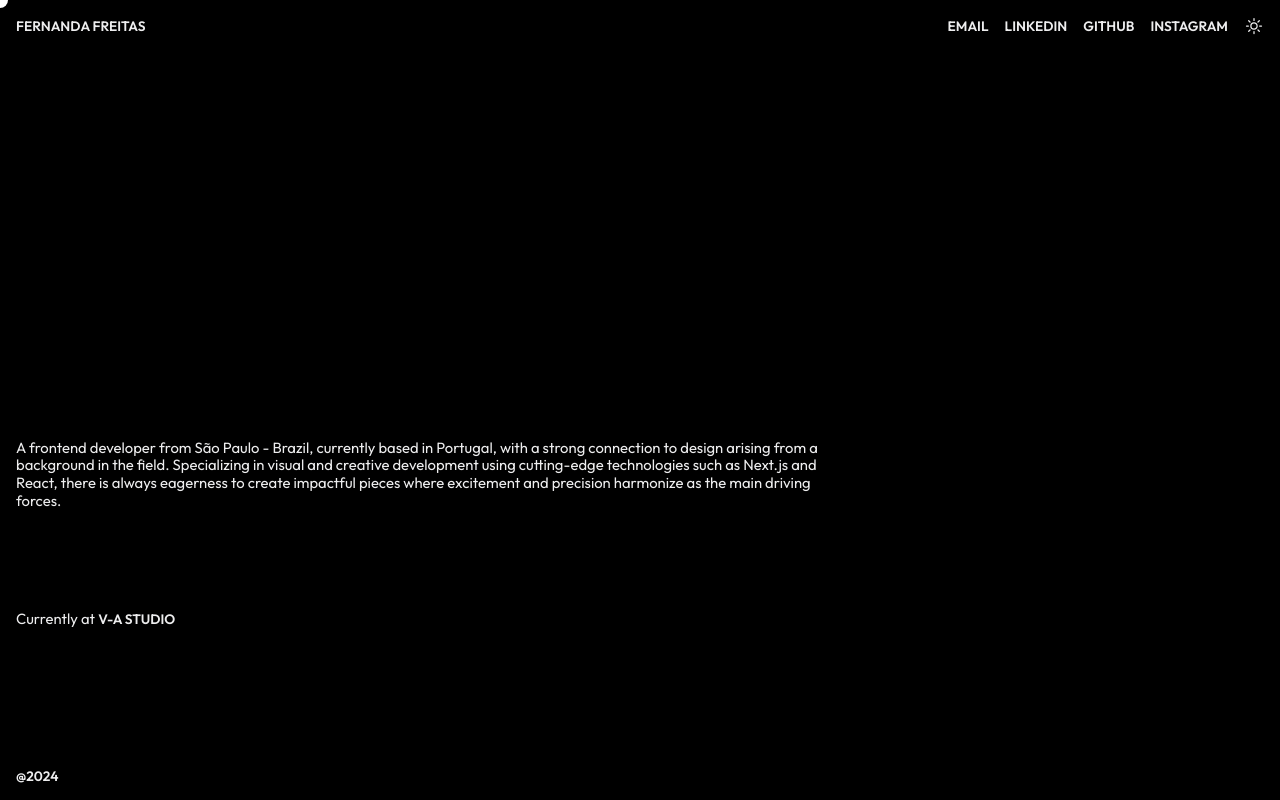
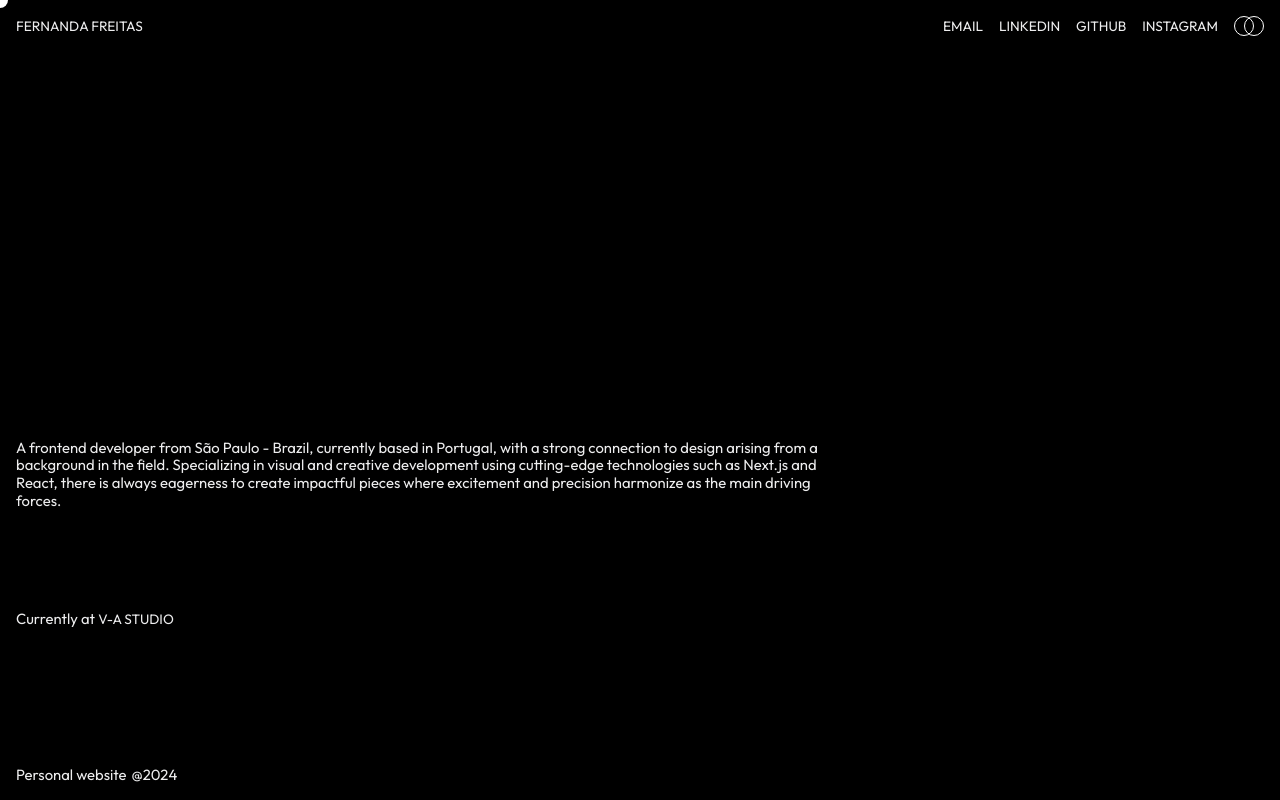
Before and after one commit to fernanda-freitas/dev, a Next.js app: page / in a window 1280 px wide. Built offline with nearby package versions, Linux system fonts and the light colour scheme.

Commit message:
Adjustment to theme color

```diff
--- a/src/components/atoms/Footer.jsx
+++ b/src/components/atoms/Footer.jsx
@@ -2,8 +2,9 @@ export default function Footer() {
 	const year = new Date().getFullYear()
 
 	return (
-		<div className='absolute bottom-16 left-16 right-16'>
-			<span className='copy-uppercase'>@{year}</span>
+		<div className='absolute bottom-16 left-16 right-16 flex items-center gap-x-2'>
+			<span className='copy-default'>Personal website</span>
+			<span className='copy-default'>@{year}</span>
 		</div>
 	)
 }
--- a/src/components/atoms/ThemeButton.jsx
+++ b/src/components/atoms/ThemeButton.jsx
@@ -7,34 +7,14 @@ export default function ThemeButton() {
 	return (
 		<button className='copy-uppercase hoverable' onClick={toggleTheme}>
 			{theme == 'dark' ? (
-				<svg
-					xmlns='http://www.w3.org/2000/svg'
-					fill='none'
-					viewBox='0 0 24 24'
-					stroke-width='1.5'
-					stroke='currentColor'
-					class='size-20'
-				>
-					<path
-						stroke-linecap='round'
-						stroke-linejoin='round'
-						d='M12 3v2.25m6.364.386-1.591 1.591M21 12h-2.25m-.386 6.364-1.591-1.591M12 18.75V21m-4.773-4.227-1.591 1.591M5.25 12H3m4.227-4.773L5.636 5.636M15.75 12a3.75 3.75 0 1 1-7.5 0 3.75 3.75 0 0 1 7.5 0Z'
-					/>
+				<svg width='30' height='20' viewBox='0 0 30 20' fill='none' xmlns='http://www.w3.org/2000/svg'>
+					<circle cx='10' cy='10' r='9.5' stroke='white' stroke-width='1' />
+					<circle cx='20' cy='10' r='9.5' stroke='white' stroke-width='1' />
 				</svg>
 			) : (
-				<svg
-					xmlns='http://www.w3.org/2000/svg'
-					fill='none'
-					viewBox='0 0 24 24'
-					stroke-width='1.5'
-					stroke='currentColor'
-					class='size-20'
-				>
-					<path
-						stroke-linecap='round'
-						stroke-linejoin='round'
-						d='M21.752 15.002A9.72 9.72 0 0 1 18 15.75c-5.385 0-9.75-4.365-9.75-9.75 0-1.33.266-2.597.748-3.752A9.753 9.753 0 0 0 3 11.25C3 16.635 7.365 21 12.75 21a9.753 9.753 0 0 0 9.002-5.998Z'
-					/>
+				<svg width='30' height='20' viewBox='0 0 30 20' fill='none' xmlns='http://www.w3.org/2000/svg'>
+					<circle cx='10' cy='10' r='9.5' stroke='black' stroke-width='1' />
+					<circle cx='20' cy='10' r='9.5' stroke='black' stroke-width='1' />
 				</svg>
 			)}
 		</button>
--- a/src/styles/_typography.scss
+++ b/src/styles/_typography.scss
@@ -15,6 +15,5 @@
 	@include fontSizeResponsive(41.1, 1.2, 144, 1.4);
 	line-height: 1;
 	text-transform: uppercase;
-	font-weight: 600;
 	letter-spacing: 0px;
 }
--- a/src/styles/_variables.scss
+++ b/src/styles/_variables.scss
@@ -7,5 +7,7 @@ $black: #000000;
 $easing: cubic-bezier(0.24, 0.16, 0, 0.95);
 $duration-250: 250ms;
 $duration-350: 350ms;
+$duration-500: 500ms;
 $transition-250: $easing $duration-250;
 $transition-350: $easing $duration-350;
+$transition-500: $easing $duration-500;
--- a/src/styles/main.scss
+++ b/src/styles/main.scss
@@ -32,7 +32,7 @@ body {
 .light-theme {
 	background-color: $light-gray;
 	color: $black;
-	transition: $transition-350;
+	transition: $transition-500;
 
 	& *::selection {
 		background-color: $black;
```
